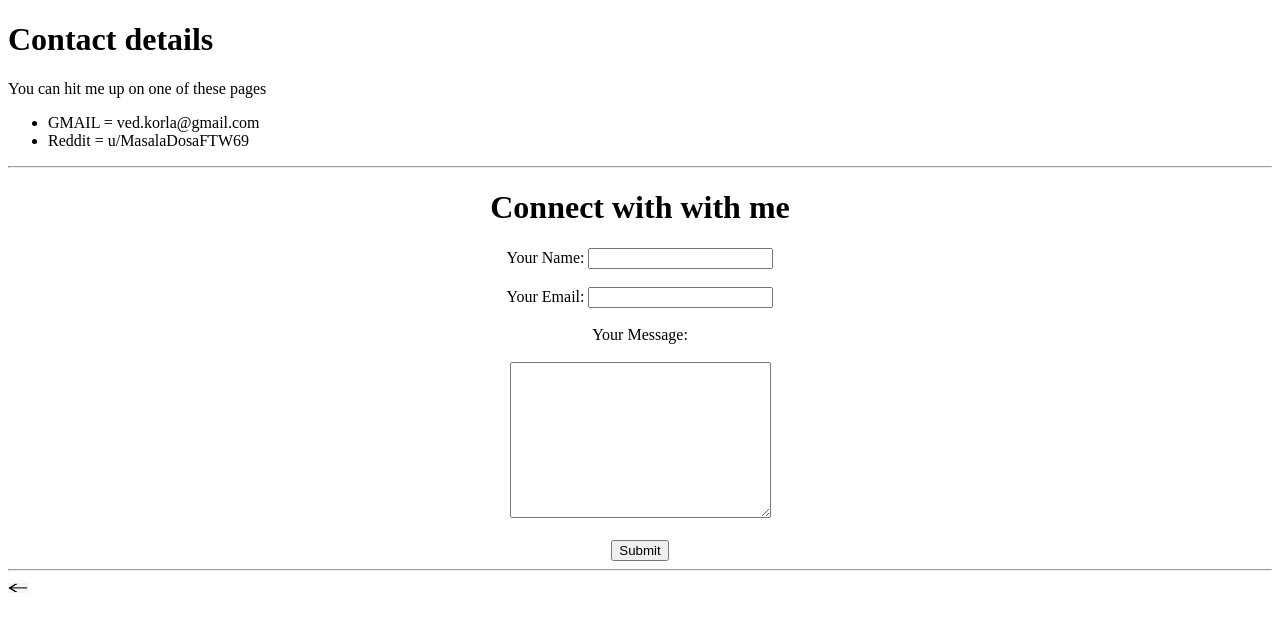
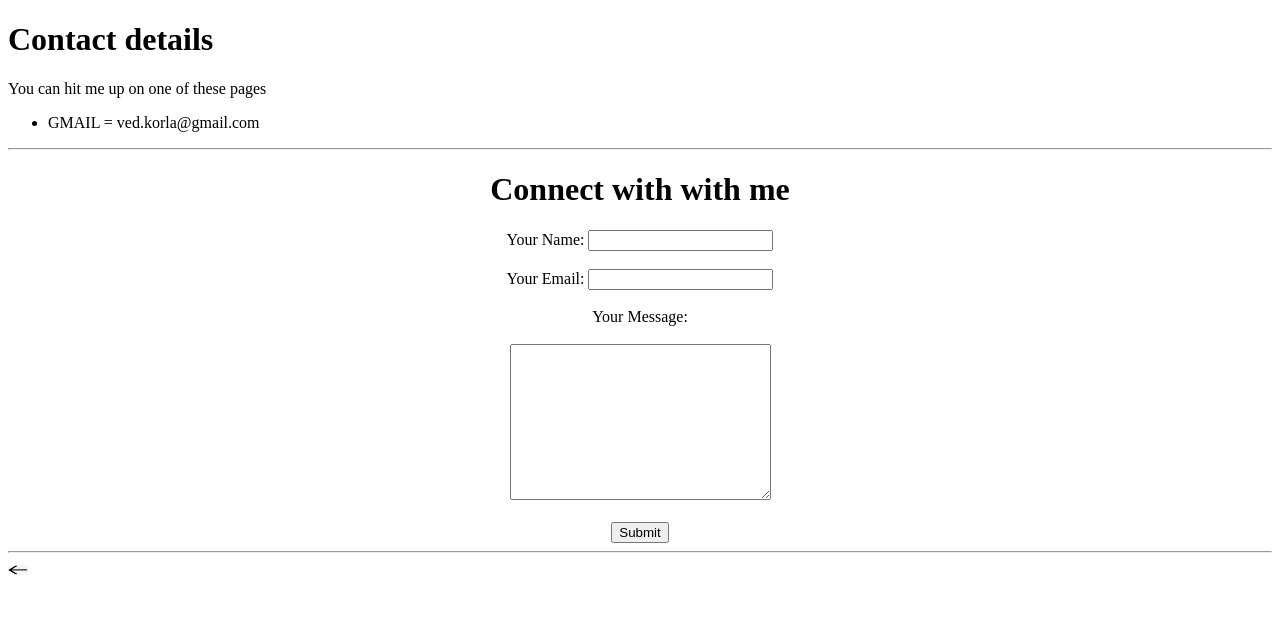
Before and after one commit to babaramdev-py/personal-website, a plain HTML site: page contact.html in a window 1280 px wide. Drawn offline with Linux system fonts and the light colour scheme.

Commit message:
Update contact.html

```diff
--- a/contact.html
+++ b/contact.html
@@ -12,7 +12,6 @@
   <p>You can hit me up on one of these pages</p>
   <ul>
     <li>GMAIL = ved.korla@gmail.com</li>
-    <li>Reddit = u/MasalaDosaFTW69</li>
   </ul>
   <hr>
 
```
